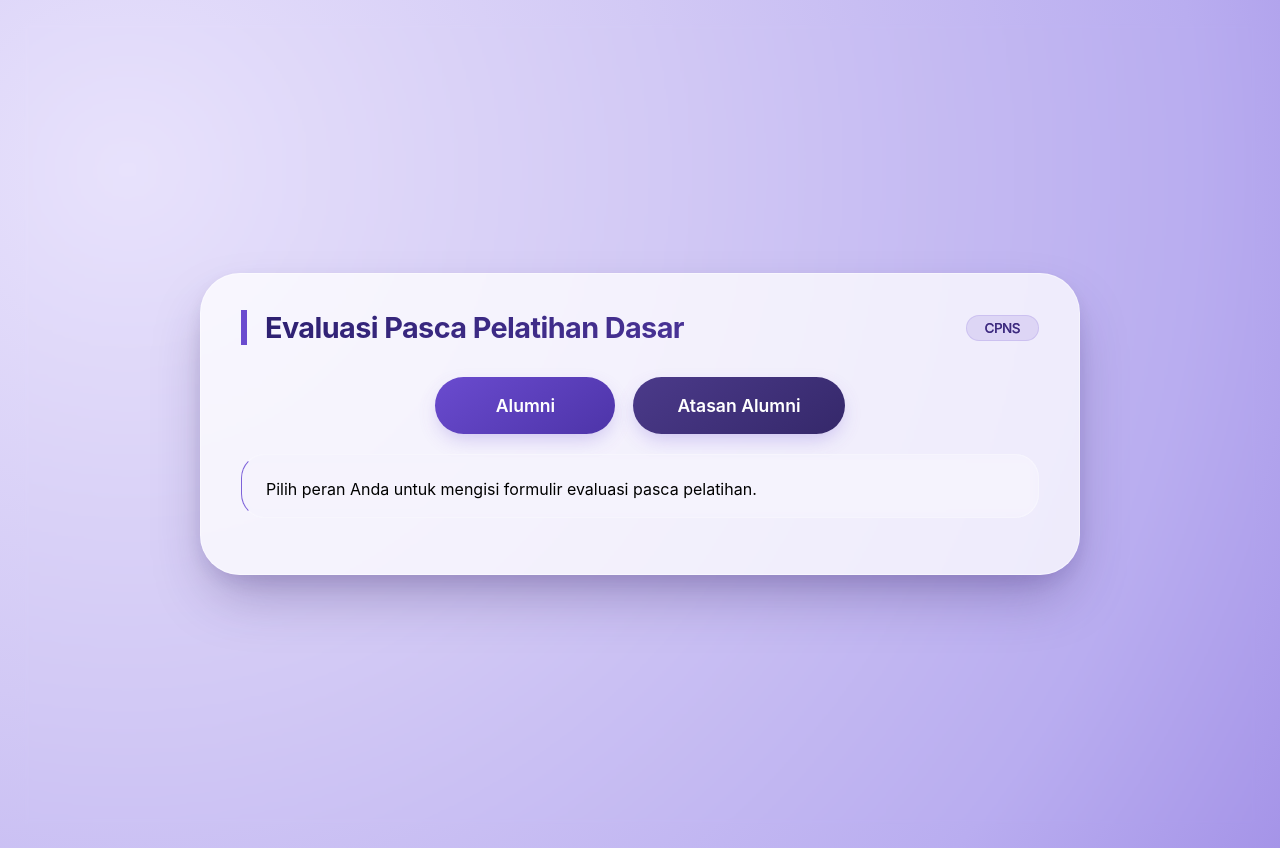
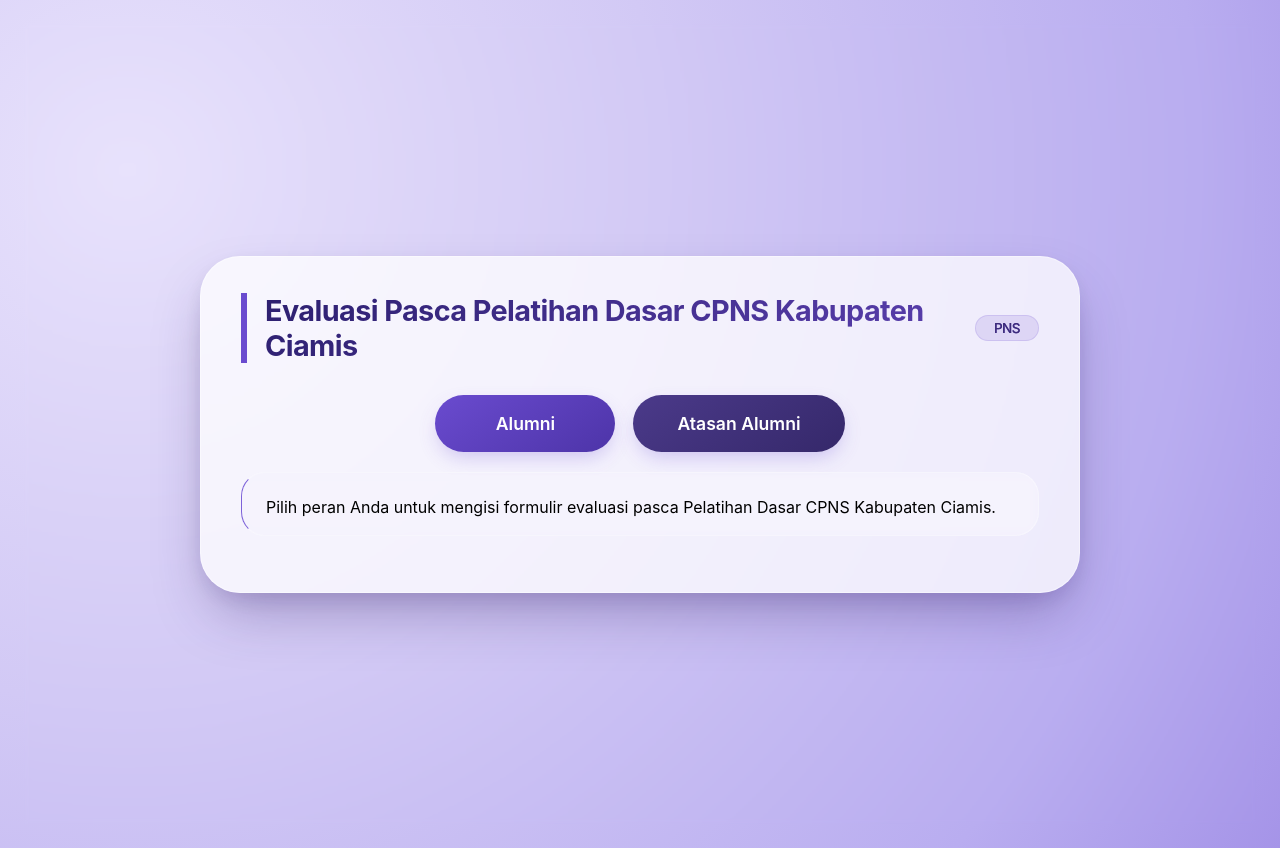
Before and after one commit to bidangpkabkpsdmciamis/evaluasi_pasca_latsar, a plain HTML site: page index.html in a window 1280 px wide. Drawn offline with Linux system fonts and the light colour scheme.

Commit message:
Update index.html

```diff
--- a/index.html
+++ b/index.html
@@ -440,8 +440,8 @@
 <body>
 <div class="container" id="app">
     <h2>
-        Evaluasi Pasca Pelatihan Dasar
-        <small>CPNS</small>
+        Evaluasi Pasca Pelatihan Dasar CPNS Kabupaten Ciamis
+        <small>PNS</small>
     </h2>
 
     <!-- STEP PILIH PERAN -->
@@ -455,7 +455,7 @@
             </button>
         </div>
         <div class="petunjuk" style="border-left-color: #7d62d9;">
-            <p style="margin: 6px 0 0;">Pilih peran Anda untuk mengisi formulir evaluasi pasca pelatihan.</p>
+            <p style="margin: 6px 0 0;">Pilih peran Anda untuk mengisi formulir evaluasi pasca Pelatihan Dasar CPNS Kabupaten Ciamis.</p>
         </div>
     </div>
 
@@ -776,7 +776,7 @@
             </div>
             <div class="row">
                 <div class="form-group"><label>Jabatan Saat Ini</label><input id="jabatanSkrg" placeholder="Jabatan saat ini"></div>
-                <div class="form-group"><label>Waktu Pelatihan</label><input id="waktu" placeholder="Contoh: 2024"></div>
+                <div class="form-group"><label>Waktu Pelatihan</label><input id="waktu" placeholder="Contoh: 12 Februari - 2 Desember 2025"></div>
             </div>
             <div class="form-group"><label>Metode Pelaksanaan</label><input id="metode" value="Blended Learning" readonly style="background:rgba(240,236,252,0.5);"></div>
         `;
```
